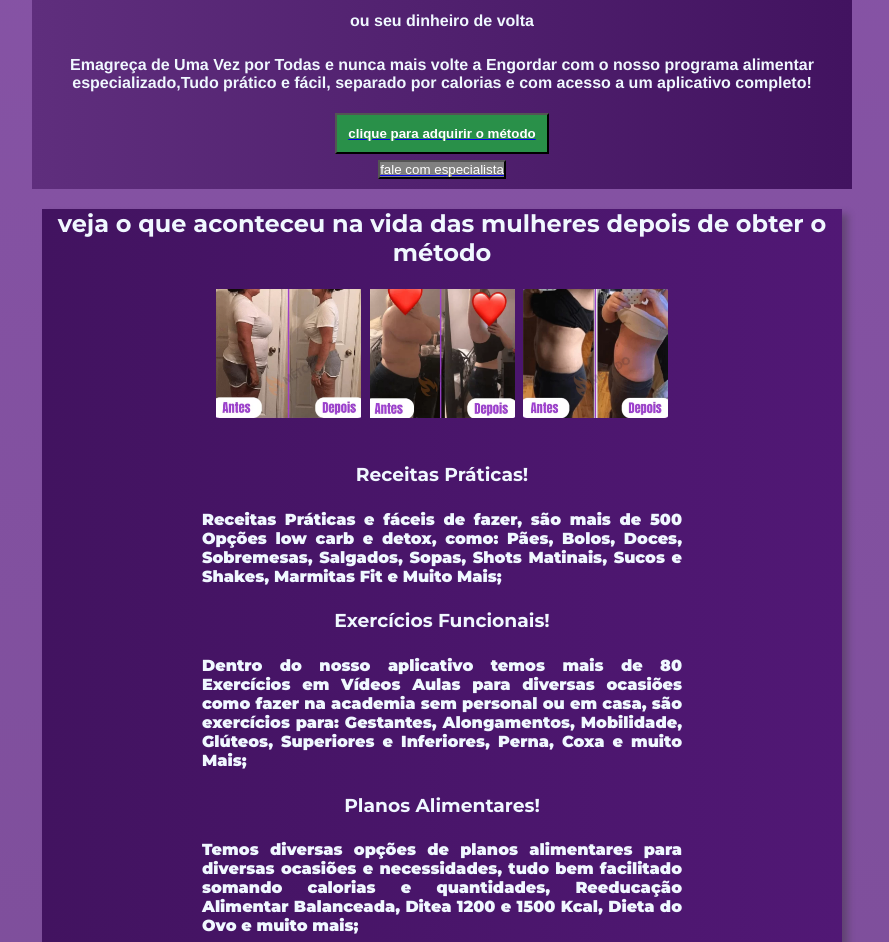
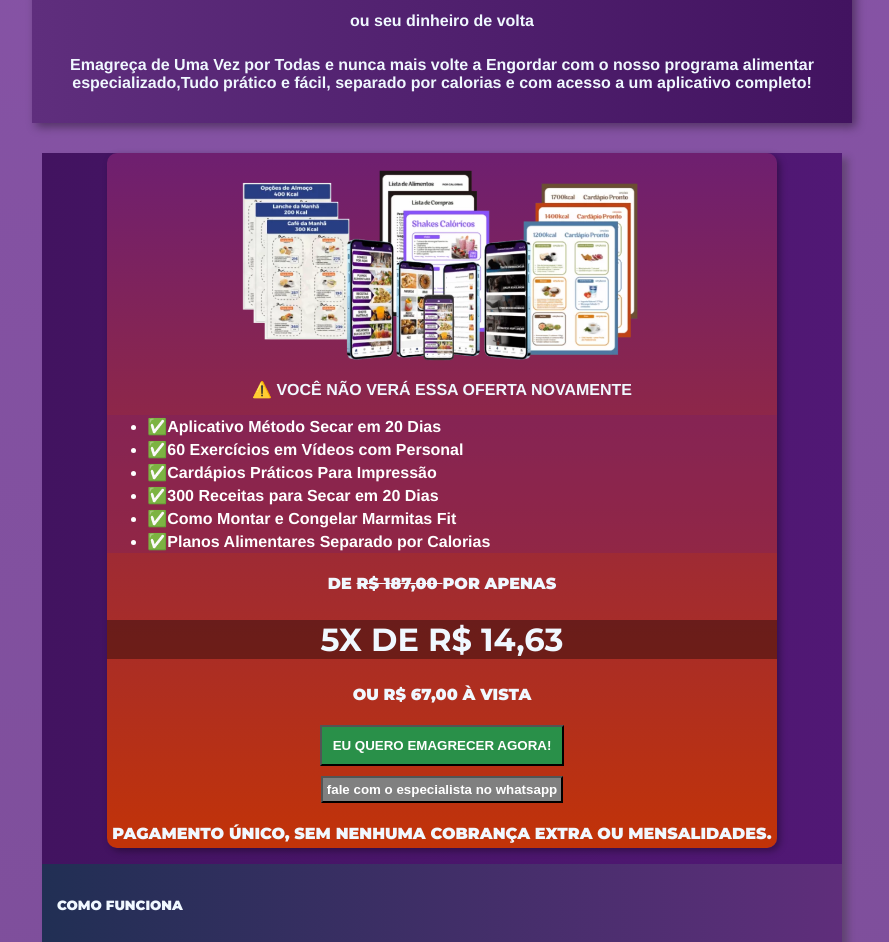
Before and after one commit to vitorcaetano-dev/projeto-emagrecer, a plain HTML site: page index.html in a window 1280 px wide. Shown: the part 91-1033 px from the top of the page, without its empty margins (198-1087 px from the left). Drawn offline with Linux system fonts and the light colour scheme.

Commit message:
atualizações

```diff
--- a/index.html
+++ b/index.html
@@ -28,51 +28,30 @@
     <header>
         <h1>Conquiste o corpo desejado em 20 dias</h1>
         <p>ou seu dinheiro de volta</p>  <p>Emagreça de Uma Vez por Todas e nunca mais volte a Engordar com o nosso programa alimentar especializado,Tudo prático e fácil, separado por calorias e com acesso a um aplicativo completo!</p>
-        <a href="https://pay.kiwify.com.br/gCy6pQY?afid=xLh6jivJ"><button>clique para adquirir o método</button></a>
-        <a href="https://wa.me/553399075738" target="_blank"><button id="nop">fale com especialista</button></a>
+
+
           </header>
     <main>
 
-
-    <h2>veja o que aconteceu na vida das mulheres depois de obter o método</h2>
-        <div class="alinhadavert">
-
-
-
-                    <img src="imagens/prova-social1.png" alt="">
-                    <img src="imagens/prova-social2.png" alt="">
-                    <img src="imagens/prova-social3.png" alt="" >
-
-        </div>
-      <div class="ben">
-
-              <h3>Receitas Práticas!</h3>
-              <p>Receitas Práticas e fáceis de fazer, são mais de 500 Opções low carb e detox, como: Pães, Bolos, Doces, Sobremesas, Salgados, Sopas, Shots Matinais, Sucos e Shakes, Marmitas Fit e Muito Mais;</p>
-
-              <h3>Exercícios Funcionais!</h3>
-              <p>Dentro do nosso aplicativo temos mais de 80 Exercícios em Vídeos Aulas para diversas ocasiões como fazer na academia sem personal ou em casa, são exercícios para: Gestantes, Alongamentos, Mobilidade, Glúteos, Superiores e Inferiores, Perna, Coxa e muito Mais;</p>
-
-
-
-    <h3>Planos Alimentares!</h3>
-    <p>Temos diversas opções de planos alimentares para diversas ocasiões e necessidades, tudo bem facilitado somando calorias e quantidades, Reeducação Alimentar Balanceada, Ditea 1200 e 1500 Kcal, Dieta do Ovo e muito mais;</p>
- </div>
 <div class="destaque">
     <img src="imagens/produto-01.png" alt="">
     <h4>⚠️ VOCÊ NÃO VERÁ ESSA OFERTA NOVAMENTE</h4>
     <ul >
-        <li>Aplicativo Método Secar em 20 Dias</li>
-        <li>60 Exercícios em Vídeos com Personal</li>
-        <li>Cardápios Práticos Para Impressão</li>
-        <li>300 Receitas para Secar em 20 Dias</li>
-        <li>Como Montar e Congelar Marmitas Fit</li>
-        <li>Planos Alimentares Separado por Calorias</li>
+        <li>✅Aplicativo Método Secar em 20 Dias</li>
+        <li>✅60 Exercícios em Vídeos com Personal</li>
+        <li>✅Cardápios Práticos Para Impressão</li>
+        <li>✅300 Receitas para Secar em 20 Dias</li>
+        <li>✅Como Montar e Congelar Marmitas Fit</li>
+        <li>✅Planos Alimentares Separado por Calorias</li>
     </ul>
     <p>DE  <s> R$ 187,00 </s>  POR APENAS</p>
     <h1>5X DE R$ 14,63</h1>
     <p>OU R$ 67,00 À VISTA</p>
     <a href="https://pay.kiwify.com.br/gCy6pQY?afid=xLh6jivJ"><button>EU QUERO EMAGRECER AGORA! </button></a>
+
+      <a href="https://wa.me/553399075738" target="_blank"><button id="nop">fale com o especialista no whatsapp</button></a>
     <p>PAGAMENTO ÚNICO, SEM NENHUMA COBRANÇA EXTRA OU MENSALIDADES.</p>
+
 </div>
 
 <div class="beneficios">
@@ -100,6 +79,26 @@
 
          </p>
     </div>
+
+
+    <h2>veja o que aconteceu na vida das mulheres depois de obter o método</h2>
+
+
+
+      <div class="ben">
+
+              <h3>Receitas Práticas!</h3>
+              <p>Receitas Práticas e fáceis de fazer, são mais de 500 Opções low carb e detox, como: Pães, Bolos, Doces, Sobremesas, Salgados, Sopas, Shots Matinais, Sucos e Shakes, Marmitas Fit e Muito Mais;</p>
+
+              <h3>Exercícios Funcionais!</h3>
+              <p>Dentro do nosso aplicativo temos mais de 80 Exercícios em Vídeos Aulas para diversas ocasiões como fazer na academia sem personal ou em casa, são exercícios para: Gestantes, Alongamentos, Mobilidade, Glúteos, Superiores e Inferiores, Perna, Coxa e muito Mais;</p>
+
+
+
+    <h3>Planos Alimentares!</h3>
+    <p>Temos diversas opções de planos alimentares para diversas ocasiões e necessidades, tudo bem facilitado somando calorias e quantidades, Reeducação Alimentar Balanceada, Ditea 1200 e 1500 Kcal, Dieta do Ovo e muito mais;</p>
+    <a href="https://pay.kiwify.com.br/gCy6pQY?afid=xLh6jivJ"><button>clique para adquirir o método</button></a>
+ </div>
 </div>
 <h2>CONHEÇA MULHERES REAIS QUE TOMARAM UMA ATITUDE E CONQUISTARAM UM CORPO SAUDÁVEL E UMA VIDA MUITO MAIS FELIZ.</h2>
 <div class="video">
--- a/style.css
+++ b/style.css
@@ -10,15 +10,13 @@ body {
     font-style: normal;
 
 }
+a {
+    text-decoration: none;
+}
 ul > li {
     text-align:left ;
 }
 
-div.alinhadavert > img {
-    max-width:145px;
-    margin:2px;
-
-}
 p {
     padding: 5px;
     text-align: justify;
@@ -27,7 +25,8 @@ button#nop {
     margin-top: 6px;
     background-color: gray;
     font-weight: lighter;
-    padding: 0px;
+    padding:4px;
+    margin-top: 10px;
 }
 button {
     padding:11px;
@@ -47,6 +46,7 @@ main {
     margin: 0px auto;
     max-width: 800px;
      box-shadow: 6px 5px 7px rgba(51, 51, 51, 0.393);
+
 }
 header {
    margin-bottom: 0px;
@@ -55,6 +55,7 @@ header {
     margin: 0 auto;
     max-width: 800px;
     padding: 10px;
+    box-shadow: 4px 4px 9px rgba(0, 0, 0, 0.386);
 }
 header > h1  {
     text-align: center;
@@ -81,6 +82,7 @@ div.destaque {
    max-width: fit-content;
    margin: 0px auto;
    border-radius: 10px;
+   margin-top: 30px;
 
 }
 div.destaque > img {
```
